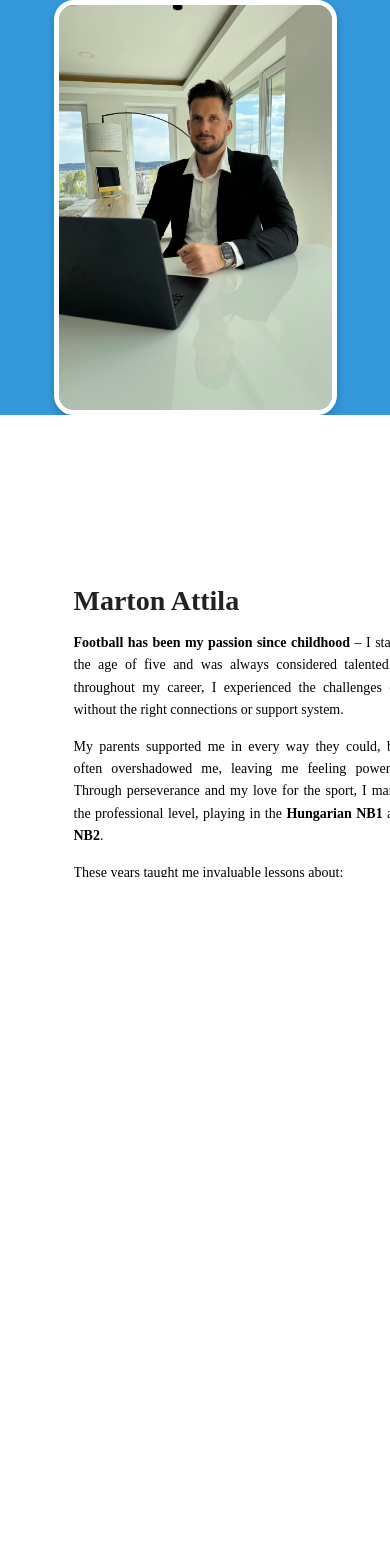
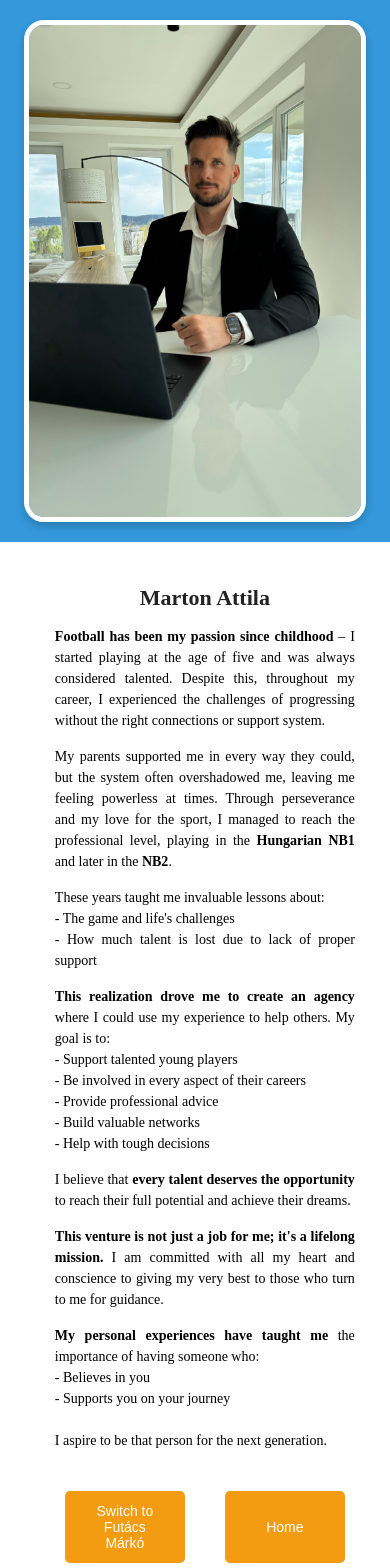
Before and after one commit to cruly1/mYs-soccer, a React (Create React App) app in the folder frontend/: page /about-us in a window 390 px wide. Shown: the top 1568 px of the page. Before the commit the page ends 877 px from the top, so only its background shows below. Built offline with nearby package versions, Linux system fonts and the light colour scheme.

Commit message:
Minor responsive adjustments

```diff
--- a/frontend/public/index.html
+++ b/frontend/public/index.html
@@ -24,7 +24,7 @@
       work correctly both with client-side routing and a non-root public URL.
       Learn how to configure a non-root public URL by running `npm run build`.
     -->
-    <title>React App</title>
+    <title>manageYself</title>
   </head>
   <body>
     <noscript>You need to enable JavaScript to run this app.</noscript>
--- a/frontend/src/pages/AboutUs.jsx
+++ b/frontend/src/pages/AboutUs.jsx
@@ -100,10 +100,34 @@ const AboutUs = () => {
   const [fadeIn, setFadeIn] = useState(false);
   const textSectionRef = useRef(null);
   const [isLandscape, setIsLandscape] = useState(false);
+  const [isMobile, setIsMobile] = useState(false);
   const overlayRef = useRef(null);
 
+  // Check if device is mobile
   useEffect(() => {
-    const isMobile = /iPhone|iPad|iPod|Android/i.test(navigator.userAgent);
+    const checkDevice = () => {
+      const mobile = /iPhone|iPad|iPod|Android/i.test(navigator.userAgent);
+      setIsMobile(mobile);
+
+      // Also check screen dimensions as an additional mobile indicator
+      const smallScreen = window.innerWidth < 768 ||
+                         (window.innerWidth < 1024 && window.innerHeight < 500);
+
+      if (mobile || smallScreen) {
+        setIsMobile(true);
+      }
+    };
+
+    checkDevice();
+    window.addEventListener('resize', checkDevice);
+
+    return () => {
+      window.removeEventListener('resize', checkDevice);
+    };
+  }, []);
+
+  // Handle landscape overlay for mobile devices
+  useEffect(() => {
     if (!isMobile) return;
 
     const createOverlay = () => {
@@ -115,7 +139,7 @@ const AboutUs = () => {
         left: '0',
         width: '100vw',
         height: '100vh',
-        backgroundColor: '#000',
+        backgroundColor: 'rgba(0, 0, 0, 0.9)',
         zIndex: '9999',
         display: 'flex',
         flexDirection: 'column',
@@ -161,21 +185,47 @@ const AboutUs = () => {
       phoneContainer.appendChild(phone);
 
       const message = document.createElement('h2');
-      message.textContent = 'Please rotate your device to landscape mode';
+      message.textContent = 'Please rotate your device';
       message.style.marginBottom = '20px';
       message.style.fontSize = '1.5rem';
       message.style.maxWidth = '80%';
 
+      const continueButton = document.createElement('button');
+      continueButton.textContent = 'Continue Anyway';
+      Object.assign(continueButton.style, {
+        padding: '12px 20px',
+        backgroundColor: '#f39c12',
+        color: 'white',
+        border: 'none',
+        borderRadius: '5px',
+        cursor: 'pointer',
+        fontSize: '16px',
+        marginTop: '30px'
+      });
+
+      continueButton.addEventListener('click', () => {
+        if (overlayRef.current && document.body.contains(overlayRef.current)) {
+          document.body.removeChild(overlayRef.current);
+        }
+      });
+
       overlay.appendChild(message);
       overlay.appendChild(phoneContainer);
+      overlay.appendChild(continueButton);
       document.body.appendChild(overlay);
 
       // Animation function
       const animateRotation = () => {
+        if (!overlayRef.current || !document.body.contains(overlayRef.current)) {
+          return; // Stop animation if overlay is removed
+        }
+
         phone.style.transform = 'rotate(0deg)';
         setTimeout(() => {
+          if (!overlayRef.current || !document.body.contains(overlayRef.current)) return;
           phone.style.transform = 'rotate(90deg)';
           setTimeout(() => {
+            if (!overlayRef.current || !document.body.contains(overlayRef.current)) return;
             phone.style.transform = 'rotate(0deg)';
             setTimeout(animateRotation, 1000);
           }, 1000);
@@ -187,18 +237,21 @@ const AboutUs = () => {
     };
 
     const checkOrientation = () => {
-      const nowLandscape = window.innerWidth > window.innerHeight;
-      setIsLandscape(nowLandscape);
+      // Only show overlay in portrait mode on very small height screens
+      const isPortrait = window.innerHeight > window.innerWidth;
+      const isSmallHeight = window.innerHeight < 500;
 
-      if (nowLandscape) {
-        // Landscape mode - remove overlay if exists
+      setIsLandscape(!isPortrait);
+
+      // Show overlay for portrait phones with height less than 500px
+      if (isMobile && isPortrait && isSmallHeight) {
+        if (!overlayRef.current || !document.body.contains(overlayRef.current)) {
+          createOverlay();
+        }
+      } else {
+        // Remove overlay in all other cases
         if (overlayRef.current && document.body.contains(overlayRef.current)) {
           document.body.removeChild(overlayRef.current);
-        }
-      } else {
-        // Portrait mode - show overlay if not already showing
-        if (!overlayRef.current || !document.body.contains(overlayRef.current)) {
-          createOverlay();
         }
       }
     };
@@ -218,10 +271,14 @@ const AboutUs = () => {
         document.body.removeChild(overlayRef.current);
       }
     };
-  }, []);
+  }, [isMobile]);
 
   useEffect(() => {
-    setTimeout(() => setFadeIn(true), 300); // Fade-in effect on page load
+    // Fade-in effect on page load
+    setTimeout(() => setFadeIn(true), 300);
+
+    // Scroll to top when component mounts
+    window.scrollTo(0, 0);
   }, []);
 
   const switchOwner = () => {
@@ -229,7 +286,12 @@ const AboutUs = () => {
     setTimeout(() => {
       setCurrentOwner((prev) => (prev === 0 ? 1 : 0));
       setFadeIn(true);
-    }, 500);
+
+      // Scroll to top on small screens when switching owners
+      if (window.innerWidth <= 768) {
+        window.scrollTo({ top: 0, behavior: 'smooth' });
+      }
+    }, 300);
   };
 
   return (
@@ -240,6 +302,7 @@ const AboutUs = () => {
       transition={{ duration: 0.5 }}
     >
       <div className={`owner-section ${currentOwner === 0 ? "left" : "right"}`} style={{ backgroundColor: owners[currentOwner].bgColor }}>
+        <AnimatePresence mode="wait">
           <motion.img
             key={`image-${currentOwner}`}
             src={owners[currentOwner].image}
@@ -249,28 +312,31 @@ const AboutUs = () => {
             exit={{ scale: 0.8, opacity: 0 }}
             transition={{ duration: 0.5 }}
           />
+        </AnimatePresence>
       </div>
 
-      <div className={`text-section ${currentOwner === 0 ? "right" : "left"}`}>
+      <div className={`text-section ${currentOwner === 0 ? "right" : "left"}`} ref={textSectionRef}>
+        <AnimatePresence mode="wait">
           <motion.div
             key={`text-${currentOwner}`}
-  initial={{ opacity: 0, x: currentOwner === 0 ? 100 : -100 }}
-  animate={{ opacity: 1, x: 0 }}
-  exit={{ opacity: 0, x: currentOwner === 0 ? -100 : 100 }}
+            initial={{ opacity: 0, y: 20 }}
+            animate={{ opacity: 1, y: 0 }}
+            exit={{ opacity: 0, y: -20 }}
             transition={{ duration: 0.5 }}
           >
             <div className="text-content">
               <h2>{owners[currentOwner].name}</h2>
               {owners[currentOwner].description}
             </div>
-  {/* ✅ Grouping Buttons in a Flexbox */}
             <div className="button-group">
-    <button className="home-btn" onClick={switchOwner}>Switch Owner</button>
-    <button className="home-btn" onClick={() => navigate("/")}>Home</button>
+              <button onClick={switchOwner}>
+                Switch to {currentOwner === 0 ? owners[1].name : owners[0].name}
+              </button>
+              <button onClick={() => navigate("/")}>Home</button>
             </div>
           </motion.div>
+        </AnimatePresence>
       </div>
-
     </motion.div>
   );
 };
--- a/frontend/src/pages/AboutUs.scss
+++ b/frontend/src/pages/AboutUs.scss
@@ -19,6 +19,8 @@
   img {
     width: 70%;
     height: auto;
+    max-height: 80vh;
+    object-fit: contain;
     border-radius: 20px;
     border: 5px solid white;
     box-shadow: 0 4px 8px rgba(0, 0, 0, 0.2);
@@ -34,35 +36,58 @@
   align-items: center;
   padding: 40px;
   height: 100%;
-  position: relative; // ✅ Ensures proper alignment
+  position: relative;
 
 
   h2 {
-
-    font-size: 28px;
+    font-size: clamp(22px, 4vw, 28px);
     margin-bottom: 15px;
     color: #222;
+    text-align: center;
   }
 
   p {
-    font-size: 17px;
+    font-size: clamp(14px, 2vw, 17px);
     line-height: 1.5;
     text-align: justify;
-    max-width: 400px;
+    max-width: 600px;
+    margin-bottom: 15px;
   }
-  .text-content{
+
+  strong {
+    font-weight: 600;
+  }
+
+  .text-content {
     overflow-y: auto;
-    max-height: 60vh;
-    justify-content: center;
+    max-height: calc(100vh - 200px);
+    width: 100%;
+    padding-right: 10px;
+    scrollbar-width: thin;
     position: relative;
-    margin-top: 15vh;
+
+    /* Styling for webkit scrollbars */
+    &::-webkit-scrollbar {
+      width: 6px;
+    }
+
+    &::-webkit-scrollbar-track {
+      background: #f1f1f1;
+      border-radius: 10px;
+    }
+
+    &::-webkit-scrollbar-thumb {
+      background: #888;
+      border-radius: 10px;
+    }
   }
 
   .button-group {
     display: flex;
-    gap: 20px; /* ✅ Ensures spacing between buttons */
+    gap: 20px;
     margin-top: 20px;
-    justify-content: space-between;
+    justify-content: center;
+    width: 100%;
   }
 
   button {
@@ -72,17 +97,14 @@
     border: none;
     border-radius: 5px;
     cursor: pointer;
-    font-size: 16px;
+    font-size: clamp(14px, 2vw, 16px);
     transition: 0.3s;
+    min-width: 120px;
 
     &:hover {
       background: #e67e22;
     }
   }
-}
-.text-section p {
-  font-size: clamp(14px, 2vw, 16px); /* Responsive font sizing */
-  line-height: 1.6;
 }
 
 /* Positioning Control */
@@ -92,7 +114,6 @@
 
 .text-section.right {
   order: 2; /* Text on Right */
-  margin-right: 10%;
 }
 
 .owner-section.right {
@@ -101,32 +122,177 @@
 
 .text-section.left {
   order: 1; /* Text on Left */
-  margin-left: 10%;
 }
 
+/* Tablet Responsiveness */
+@media (max-width: 1024px) {
+  .text-section {
+    padding: 30px 20px;
 
+    .text-content {
+      max-height: calc(100vh - 180px);
+    }
+  }
 
-/* Responsive */
+  .owner-section img {
+    width: 80%;
+  }
+}
+
+/* Mobile Responsiveness */
 @media (max-width: 768px) {
   .about-us-page {
     flex-direction: column;
     height: auto;
+    min-height: 100vh;
+    overflow-y: auto;
   }
 
   .owner-section {
     width: 100%;
-    height: 50vh;
-  }
+    height: 40vh;
+    min-height: 300px;
+    padding: 20px;
 
-
-  .text-section {
-    padding: 20px 15px;
-    height: auto;
-    max-height: 50vh;
-
-    p {
-      font-size: 14px;
+    img {
+      width: auto;
+      height: 85%;
+      max-width: 85%;
     }
   }
 
+  .text-section {
+    width: 100%;
+    min-height: 60vh;
+    padding: 25px 15px;
+
+    .text-content {
+      max-height: none;
+      margin-top: 0;
+      overflow-y: visible;
+    }
+
+    .button-group {
+      position: relative;
+      bottom: auto;
+      padding: 20px 0;
+    }
+  }
+
+  /* Reset order for mobile */
+  .owner-section.left,
+  .owner-section.right {
+    order: 1; /* Image always on top for mobile */
+  }
+
+  .text-section.left{
+    max-width: 55px;
+    order: 2; /* Text always below for mobile */
+    margin-left: 0;
+    margin-right: 0;
+
+  }
+  .text-section.right {
+    order: 2; /* Text always below for mobile */
+    margin-left: 0;
+    margin-right: 0;
+    max-width: 55px;
+    margin-right: 28vh;
+  }
 }
+
+/* Landscape mode for mobile */
+@media (max-width: 900px) and (orientation: landscape) and (max-height: 500px) {
+  .about-us-page {
+    flex-direction: row;
+    height: 100vh;
+  }
+
+  .owner-section {
+    height: 100%;
+    width: 40%;
+    padding: 10px;
+
+    img {
+      width: 90%;
+      height: auto;
+      max-height: 80vh;
+    }
+  }
+
+  .text-section {
+    height: 100%;
+    width: 60%;
+    padding: 15px;
+
+    h2 {
+      margin-top: 0;
+      margin-bottom: 10px;
+      font-size: clamp(18px, 3vw, 22px);
+    }
+
+    p {
+      font-size: clamp(12px, 1.8vw, 14px);
+      margin-bottom: 10px;
+    }
+
+    .text-content {
+      max-height: calc(100vh - 120px);
+      margin-top: 0;
+      padding-right: 8px;
+    }
+
+    .button-group {
+      margin-top: 10px;
+
+      button {
+        padding: 8px 16px;
+        min-width: 100px;
+      }
+    }
+  }
+
+  /* Keep original ordering in landscape */
+  .owner-section.left {
+    order: 1;
+  }
+
+  .text-section.right {
+    order: 2;
+    margin-right: 0;
+  }
+
+  .owner-section.right {
+    order: 2;
+  }
+
+  .text-section.left {
+    order: 1;
+    margin-left: 0;
+  }
+}
+
+/* Style for landscape overlay (already handled in JS) */
+#landscape-overlay {
+  display: none; /* Hide by default, shown via JS */
+}
+
+/* Print styles */
+@media print {
+  .about-us-page {
+    display: block;
+    height: auto;
+  }
+
+  .owner-section,
+  .text-section {
+    width: 100%;
+    height: auto;
+    padding: 20px;
+    page-break-inside: avoid;
+  }
+
+  .button-group {
+    display: none;
+  }
+}
```
Lines whose indentation alone changed are shown as unchanged.
